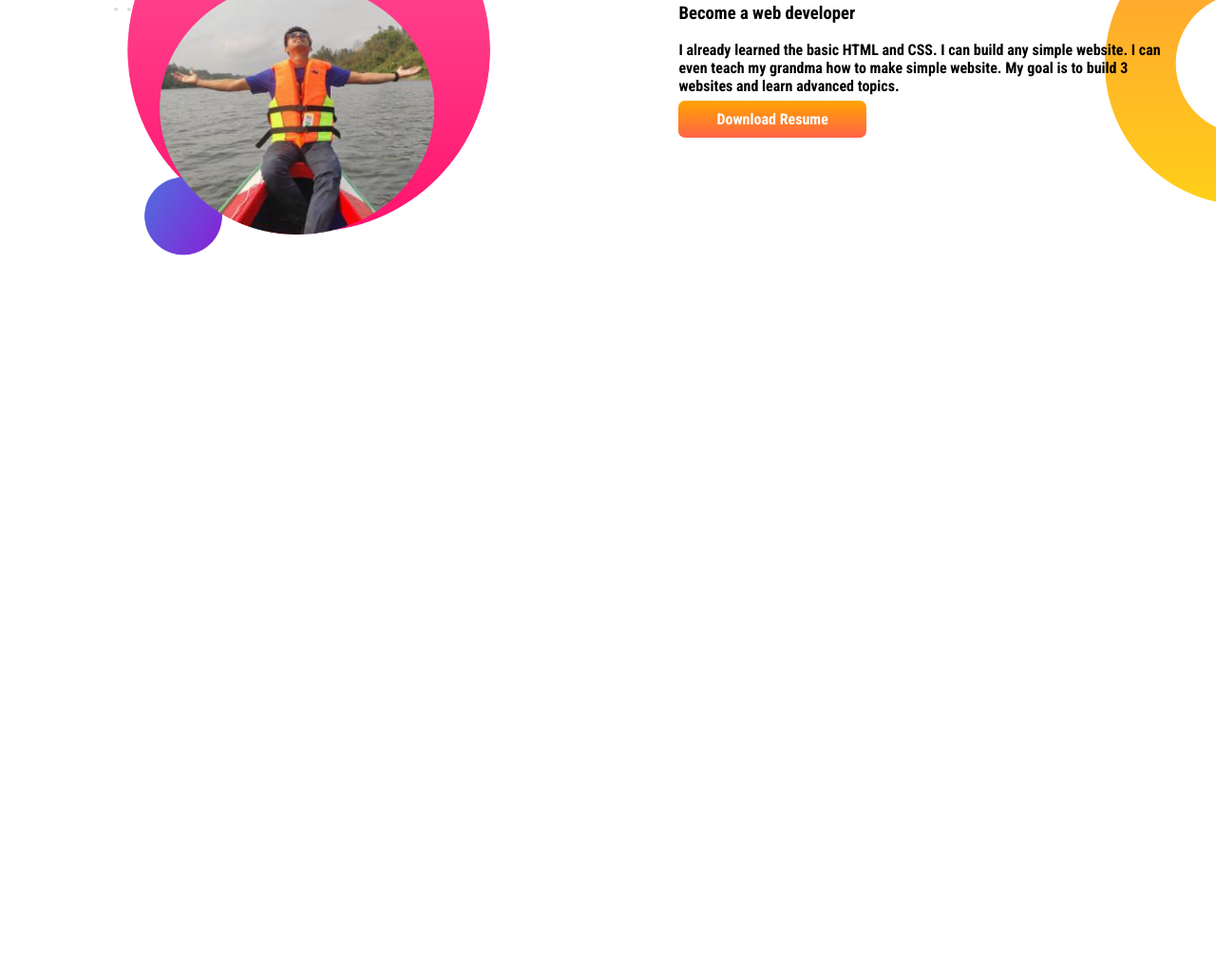
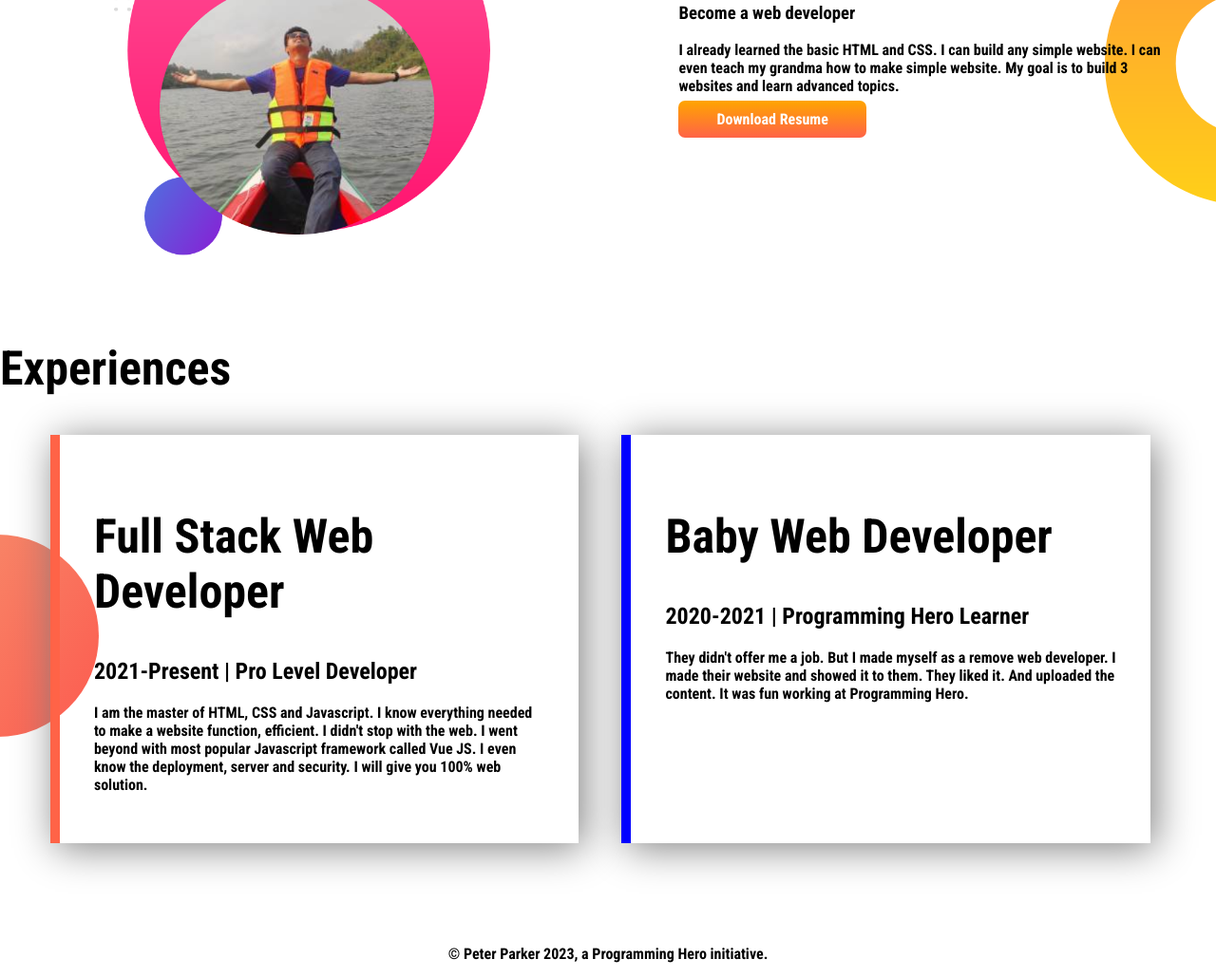
Before and after one commit to HasanBakar/portfolio-website-seyde, a plain HTML site: page index.html in a window 1280 px wide. Shown: the part 671-1701 px from the top of the page at 95% size. Before the commit the page ends 980 px from the top, so only its background shows below. Drawn offline with Linux system fonts and the light colour scheme.

Commit message:
using HTML and CSS demo project

```diff
--- a/index.html
+++ b/index.html
@@ -44,7 +44,31 @@
             <a class="link-button" href="#"> Download Resume</a>
         </div>
     </section>
+    <section class="ex-img">
+        <h1>Experiences</h1>
+        <div class="block-display">
+            <div id="full-stack" class="half-width box-shadow">
+                <h1>Full Stack Web Developer</h1>
+                <h2>2021-Present | Pro Level Developer</h2>
+                <p>I am the master of HTML, CSS and Javascript. I know everything needed to make a website function,
+                    efficient. I didn't stop with the web. I went beyond with most popular Javascript framework called
+                    Vue
+                    JS. I even know the deployment, server and security. I will give you 100% web solution.</p>
+            </div>
+            <div id="baby-web" class="half-width box-shadow">
+                <h1>Baby Web Developer</h1>
+                <h2>2020-2021 | Programming Hero Learner</h2>
+                <p>They didn't offer me a job. But I made myself as a remove web developer. I made their website and
+                    showed it to them. They liked it. And uploaded the content. It was fun working at Programming Hero.
+                </p>
+            </div>
+        </div>
+
+    </section>
 
 </body>
+<footer>
+    <p>© Peter Parker 2023, a Programming Hero initiative.</p>
+</footer>
 
 </html>
--- a/style.css
+++ b/style.css
@@ -49,3 +49,29 @@ h1 {
     background-repeat: no-repeat;
     background-position: right;
 }
+
+.box-shadow {
+    box-shadow: 5px 5px 40px grey;
+    margin-left: -24px;
+    margin-right: 69px;
+    margin-bottom: 91px;
+}
+
+.ex-img {
+    background-image: url(images/exp-bg.png);
+    background-repeat: no-repeat;
+    background-position: left;
+    margin-top: 50px;
+}
+
+#full-stack {
+    border-left: 10px solid tomato;
+}
+
+#baby-web {
+    border-left: 10px solid blue;
+}
+
+footer {
+    text-align: center;
+}
```
